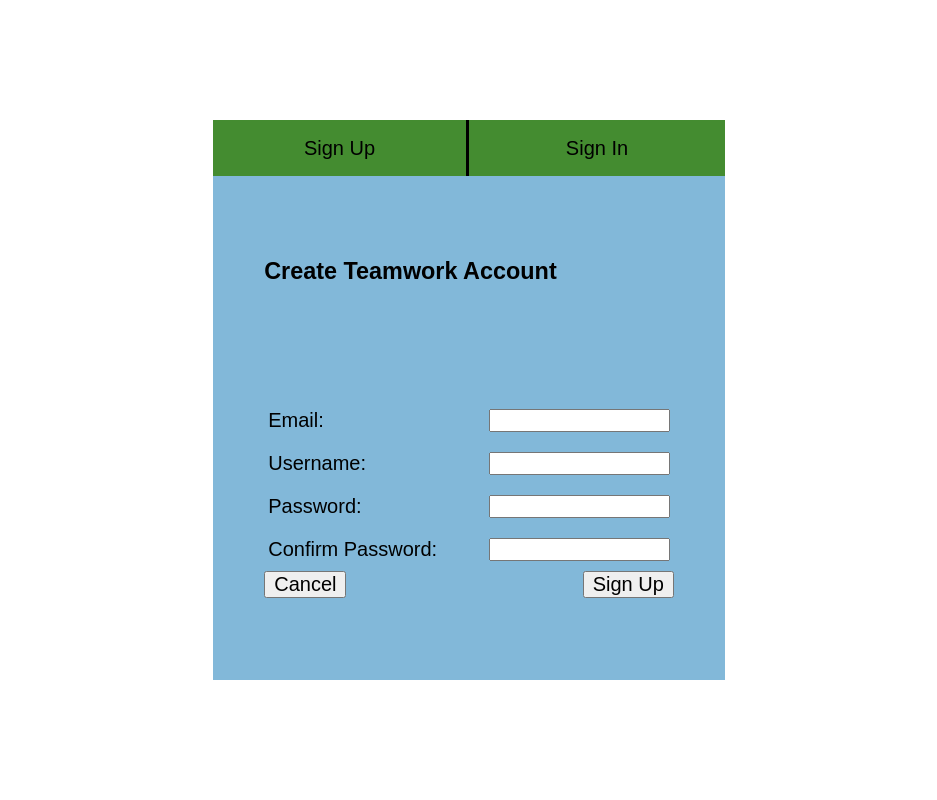
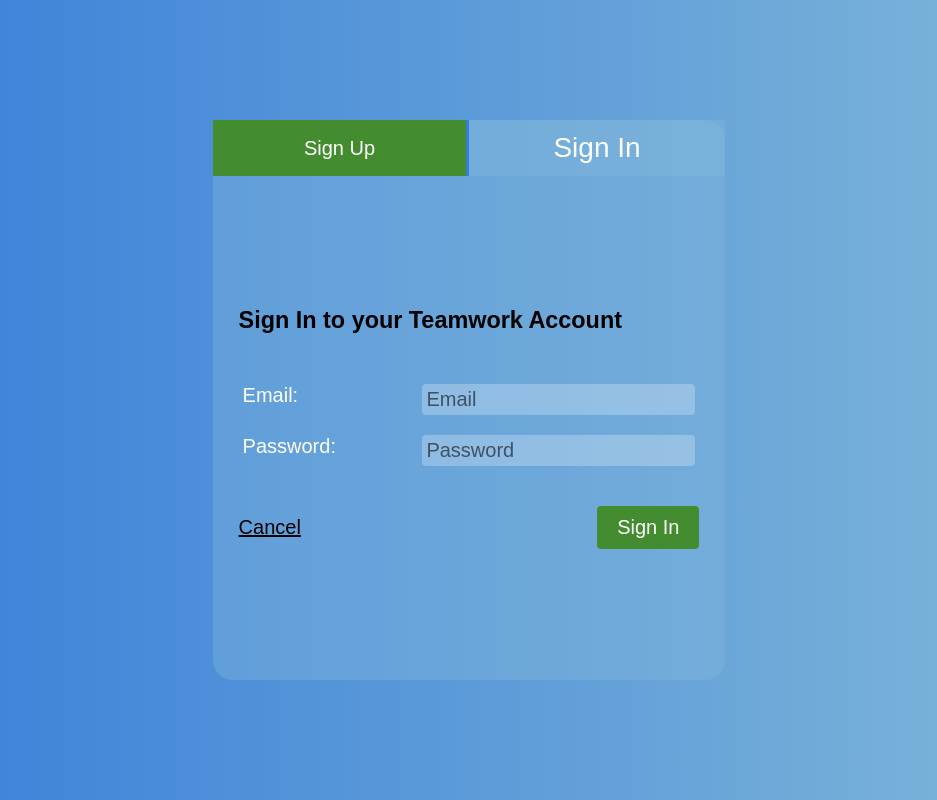
Before and after one commit to elvisiraguha/Teamwork, a plain HTML site: page UI/html/register.html in a window 1280 px wide. Both pictures are taken after a click on the button "Sign In". Shown: the whole page, without its empty margins (171-1108 px from the left). Drawn offline with Linux system fonts and the light colour scheme.

Commit message:
ft(signin): signin form
- allow employee to sign in
- add a signin tab in UI/html/register.html
- add UI/script/register.js to allow switching between signup and signin tabs

[Finishes #168373346]

```diff
--- a/UI/css/register.css
+++ b/UI/css/register.css
@@ -2,6 +2,7 @@
   margin: 0;
   padding: 0;
   box-sizing: border-box;
+  outline: 0;
 }
 body {
   font: 20px Arial;
@@ -9,16 +10,23 @@ body {
 .flex {
   display: flex;
 }
+.hidden {
+  display: none;
+}
 .register-main {
+  background-image: linear-gradient(to left, #82b8d9, #367dd9);
   justify-content: center;
   align-items: center;
   width: 100vw;
   height: 100vh;
+  z-index: -1;
 }
 .register {
-  background: #82b8d9;
+  background: #82b8d960;
   width: 40%;
   height: 70%;
+  border: 0;
+  border-radius: 20px;
   flex-direction: column;
   align-items: center;
 }
@@ -27,35 +35,78 @@ body {
   height: 10%;
   width: 100%;
 }
-.register--signup {
+.register--signup,
+.register--signin {
   height: 90%;
   width: 100%;
   justify-content: center;
   align-items: center;
 }
 .btn-top {
+  color: #fff;
   border: 0;
   background: #448c30;
   font: inherit;
   width: 50%;
 }
+.btn-top:hover {
+  font-size: 1.4em;
+}
 .btn-top:first-child {
-  border-right: 3px solid;
+  border-right: 3px solid #367dd9;
 }
-.signup-container {
+.btn__highlight {
+  font-size: 1.4em;
+  background: #82b8d960;
+}
+.signup-container,
+.signin-container {
+  width: 90%;
+  height: 90%;
   flex-direction: column;
-  justify-content: space-around;
-  width: 80%;
-  height: 90%;
+  justify-content: center;
+}
+.form {
+  margin-top: 40px;
 }
 .form-element {
+  color: #fff;
   justify-content: space-between;
   padding: 10px 4px;
 }
 .action-btns {
+  margin-top: 30px;
   justify-content: space-between;
 }
 .form-btn {
+  border: 0;
+  border-radius: 4px;
   font: inherit;
-  padding: 0 8px;
 }
+.form--input {
+  background: #ffffff40;
+  font-size: 1em;
+  padding: 4px;
+  border: 0;
+  border-radius: 4px;
+}
+.form--input::placeholder {
+  color: #00000090;
+}
+.btn-cancel {
+  background: 0;
+  text-decoration: underline;
+}
+.btn-cancel:hover {
+  color: #f00;
+  text-decoration: none;
+}
+.btn-submit {
+  color: #fff;
+  background: #448c30;
+  padding: 10px 20px;
+}
+.btn-submit:hover {
+  color: #448c30;
+  background: #fff;
+}
--- a/UI/html/register.html
+++ b/UI/html/register.html
@@ -4,7 +4,7 @@
   <meta charset="UTF-8">
   <meta name="viewport" content="width=device-width, initial-scale=1.0">
   <meta http-equiv="X-UA-Compatible" content="ie=edge">
-  <title>Rigister</title>
+  <title>Register</title>
   <link rel="stylesheet" href="../css/register.css">
 </head>
 <body>
@@ -12,39 +12,58 @@
   <main class="register-main flex">
     <section class="register flex">
       <div class="register--header flex">
-        <button class="btn-top">Sign Up</button>
-        <button class="btn-top">Sign In</button>
+        <button class="btn-top btn-top--signup btn__highlight">Sign Up</button>
+        <button class="btn-top btn-top--signin">Sign In</button>
       </div>
-      <div class="register--signup flex">
+      <div class="register--signup flex ">
         <div class="signup-container flex">
           <h3 class="create-account">Create Teamwork Account</h3>
           <form action="" class="form">
             <div class="flex form-element email-container">
               <p>Email:</p>
-              <input type="email" class="form--input" required>
+              <input type="email" class="form--input" placeholder="Email" required>
             </div>
             <div class="flex form-element username-container">
               <p>Username:</p>
-              <input type="text" class="form--input" required>
+              <input type="text" class="form--input" placeholder="Username" required>
             </div>
             <div class="flex form-element password-container">
               <p>Password:</p>
-              <input type="password" class="form--input" required>
+              <input type="password" class="form--input" placeholder="Password" required>
             </div>
             <div class="flex form-element confirm-password-container">
               <p>Confirm Password:</p>
-              <input type="password" class="form--input" required>
+              <input type="password" class="form--input" placeholder="Re-type Password" required>
             </div>
             <div class="action-btns flex">
               <button class="form-btn btn-cancel" type="reset">Cancel</button>
-              <button class="form-btn btn-signup" type="submit">Sign Up</button>
+              <button class="form-btn btn-submit" type="submit">Sign Up</button>
             </div>
           </form>
         </div>
       </div>
-      <div class="register--signin"></div>
+      <div class="register--signin hidden">
+        <div class="signin-container flex">
+          <h3 class="account-signin">Sign In to your Teamwork Account</h3>
+          <form action="" class="form">
+            <div class="flex form-element email-container">
+              <p>Email:</p>
+              <input type="email" class="form--input" placeholder="Email" required>
+            </div>
+            <div class="flex form-element password-container">
+              <p>Password:</p>
+              <input type="password" class="form--input" placeholder="Password" required>
+            </div>
+            <div class="action-btns flex">
+              <button class="form-btn btn-cancel" type="reset">Cancel</button>
+              <button class="form-btn btn-submit" type="submit">Sign In</button>
+            </div>
+          </form>
+        </div>
+      </div>
     </section>
   </main>
   <footer></footer>
+  <script src="../script/register.js"></script>
 </body>
 </html>
--- /dev/null
+++ b/UI/script/register.js
@@ -0,0 +1,24 @@
+const select = (element) => {
+  return document.querySelector(element);
+};
+
+select('.btn-top--signup').addEventListener('click', ({target}) => {
+  select('.register--signup').classList.add('flex');
+  select('.register--signup').classList.remove('hidden');
+
+  select('.register--signin').classList.add('hidden');
+  select('.register--signin').classList.remove('flex');
+
+  target.classList.add('btn__highlight');
+  select('.btn-top--signin').classList.remove('btn__highlight');
+});
+select('.btn-top--signin').addEventListener('click', ({target}) => {
+  select('.register--signin').classList.remove('hidden');
+  select('.register--signin').classList.add('flex');
+
+  select('.register--signup').classList.add('hidden');
+  select('.register--signup').classList.remove('flex');
+
+  target.classList.add('btn__highlight');
+  select('.btn-top--signup').classList.remove('btn__highlight');
+});
```
